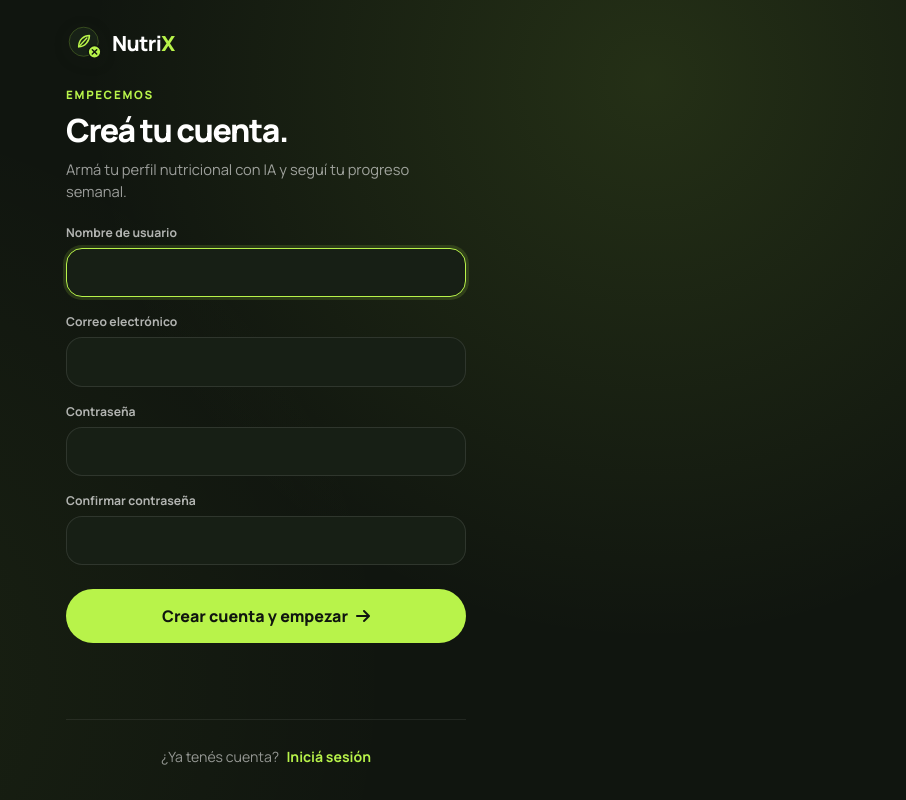
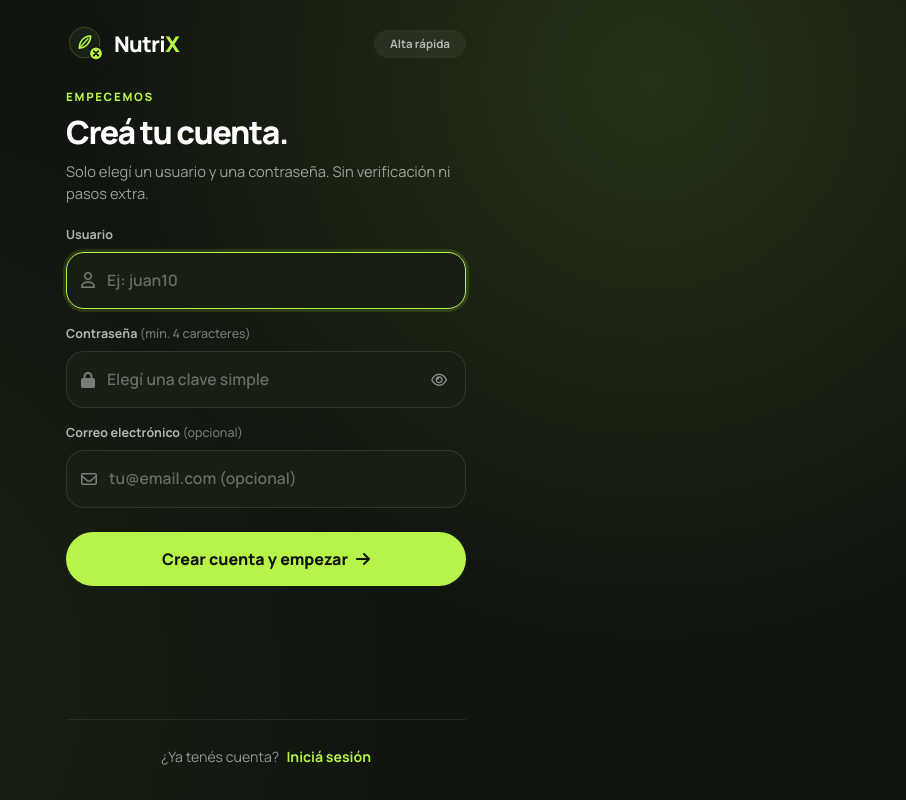
Before and after one commit to orquera10/proyecto_dieta, a Django app: page /register/ in a window 1280 px wide. Shown: the whole page, without its empty margins (374-1280 px from the left). Run offline with Django 5.2, Linux system fonts and the light colour scheme.

Commit message:
Enable simple friction-free user registration without verification

```diff
--- a/templates/tracker/register.html
+++ b/templates/tracker/register.html
@@ -62,24 +62,38 @@
     .nutra-field-label {
         display: block;
         color: rgba(255, 255, 255, 0.68);
-        font-size: 0.76rem;
+        font-size: 0.78rem;
         font-weight: 700;
-        margin-bottom: 6px;
+        margin-bottom: 7px;
     }
-    .nutra-register-form input {
-        width: 100%;
-        background: #171f15 !important;
-        border: 1.5px solid rgba(255, 255, 255, 0.1) !important;
-        border-radius: 16px !important;
-        padding: 12px 15px !important;
+    .nutra-field-shell {
+        display: flex;
+        align-items: center;
+        gap: 10px;
+        background: #171f15;
+        border: 1.5px solid rgba(255, 255, 255, 0.1);
+        border-radius: 18px;
+        padding: 4px 14px;
+        transition: border-color 0.2s ease, box-shadow 0.2s ease;
+    }
+    .nutra-field-shell:focus-within {
+        border-color: #b8f34a;
+        box-shadow: 0 0 0 3px rgba(184, 243, 74, 0.14);
+    }
+    .nutra-field-input {
+        flex: 1;
+        min-width: 0;
+        background: transparent !important;
+        border: none !important;
+        outline: none !important;
+        box-shadow: none !important;
         color: #ffffff !important;
-        font-size: 0.96rem !important;
+        font-size: 0.98rem;
         font-weight: 600;
+        padding: 12px 2px;
     }
-    .nutra-register-form input:focus {
-        border-color: #b8f34a !important;
-        box-shadow: 0 0 0 3px rgba(184, 243, 74, 0.14) !important;
-        outline: none;
+    .nutra-field-input::placeholder {
+        color: rgba(255, 255, 255, 0.34);
     }
     .btn-nutra-lime {
         width: 100%;
@@ -103,44 +117,80 @@
 <div class="nutra-auth-screen">
     <div>
         <div class="d-flex align-items-center justify-content-between mb-4">
-            {% include "tracker/_nutrix_logo.html" with dark_bg=True icon_size="38" font_size="1.3rem" %}
+            {% include "tracker/_nutrix_logo.html" with dark_bg=True icon_size="40" font_size="1.35rem" %}
+            <span class="badge rounded-pill px-3 py-2" style="background: rgba(255,255,255,0.06); color: rgba(255,255,255,0.65); font-size: 0.72rem; font-weight: 700;">
+                Alta rápida
+            </span>
         </div>
 
         <div class="auth-eyebrow">EMPECEMOS</div>
         <h1 class="auth-title">Creá tu cuenta.</h1>
-        <p class="auth-copy">Armá tu perfil nutricional con IA y seguí tu progreso semanal.</p>
+        <p class="auth-copy">Solo elegí un usuario y una contraseña. Sin verificación ni pasos extra.</p>
 
         {% if form.errors %}
-            <div class="alert alert-danger small rounded-4 py-2 mb-3">
-                Por favor revisá los errores en el formulario.
+            <div class="rounded-4 p-3 mb-3 small fw-semibold" style="background: rgba(239, 68, 68, 0.14); border: 1px solid rgba(239, 68, 68, 0.35); color: #fecaca;">
+                Por favor revisá los datos marcados abajo.
             </div>
         {% endif %}
 
-        <form method="post" action="{% url 'register' %}" class="nutra-register-form">
+        <form method="post" action="{% url 'register' %}" class="nutra-register-form" novalidate>
             {% csrf_token %}
 
             <div class="mb-3">
-                <label for="id_username" class="nutra-field-label">Nombre de usuario</label>
-                {{ form.username }}
-                {% if form.username.errors %}<div class="text-danger small mt-1">{{ form.username.errors }}</div>{% endif %}
+                <label for="id_username" class="nutra-field-label">Usuario</label>
+                <div class="nutra-field-shell">
+                    <i class="fa-regular fa-user" style="color: rgba(255,255,255,0.42);"></i>
+                    <input
+                        type="text"
+                        name="username"
+                        id="id_username"
+                        value="{{ form.username.value|default:'' }}"
+                        class="nutra-field-input"
+                        placeholder="Ej: juan10"
+                        autocomplete="username"
+                        required
+                        autofocus
+                    >
+                </div>
+                {% if form.username.errors %}<div class="text-danger small mt-1">{{ form.username.errors|join:", " }}</div>{% endif %}
             </div>
 
             <div class="mb-3">
-                <label for="id_email" class="nutra-field-label">Correo electrónico</label>
-                {{ form.email }}
-                {% if form.email.errors %}<div class="text-danger small mt-1">{{ form.email.errors }}</div>{% endif %}
-            </div>
-
-            <div class="mb-3">
-                <label for="id_password1" class="nutra-field-label">Contraseña</label>
-                {{ form.password1 }}
-                {% if form.password1.errors %}<div class="text-danger small mt-1">{{ form.password1.errors }}</div>{% endif %}
+                <label for="id_password" class="nutra-field-label">Contraseña <span style="color: rgba(255,255,255,0.42); font-weight: 500;">(mín. 4 caracteres)</span></label>
+                <div class="nutra-field-shell">
+                    <i class="fa-solid fa-lock" style="color: rgba(255,255,255,0.42);"></i>
+                    <input
+                        type="password"
+                        name="password"
+                        id="id_password"
+                        class="nutra-field-input"
+                        placeholder="Elegí una clave simple"
+                        autocomplete="new-password"
+                        minlength="4"
+                        required
+                    >
+                    <button type="button" id="btnToggleRegPassword" class="btn btn-sm p-1 border-0" style="color: rgba(255,255,255,0.5);" aria-label="Mostrar u ocultar contraseña">
+                        <i class="fa-regular fa-eye"></i>
+                    </button>
+                </div>
+                {% if form.password.errors %}<div class="text-danger small mt-1">{{ form.password.errors|join:", " }}</div>{% endif %}
             </div>
 
             <div class="mb-4">
-                <label for="id_password2" class="nutra-field-label">Confirmar contraseña</label>
-                {{ form.password2 }}
-                {% if form.password2.errors %}<div class="text-danger small mt-1">{{ form.password2.errors }}</div>{% endif %}
+                <label for="id_email" class="nutra-field-label">Correo electrónico <span style="color: rgba(255,255,255,0.42); font-weight: 500;">(opcional)</span></label>
+                <div class="nutra-field-shell">
+                    <i class="fa-regular fa-envelope" style="color: rgba(255,255,255,0.42);"></i>
+                    <input
+                        type="email"
+                        name="email"
+                        id="id_email"
+                        value="{{ form.email.value|default:'' }}"
+                        class="nutra-field-input"
+                        placeholder="tu@email.com (opcional)"
+                        autocomplete="email"
+                    >
+                </div>
+                {% if form.email.errors %}<div class="text-danger small mt-1">{{ form.email.errors|join:", " }}</div>{% endif %}
             </div>
 
             <button type="submit" class="btn-nutra-lime">
@@ -158,3 +208,16 @@
     </div>
 </div>
 {% endblock %}
+
+{% block extra_scripts %}
+<script>
+    document.getElementById('btnToggleRegPassword')?.addEventListener('click', () => {
+        const inp = document.getElementById('id_password');
+        const btn = document.getElementById('btnToggleRegPassword');
+        if (!inp || !btn) return;
+        const showing = inp.type === 'text';
+        inp.type = showing ? 'password' : 'text';
+        btn.innerHTML = showing ? '<i class="fa-regular fa-eye"></i>' : '<i class="fa-regular fa-eye-slash"></i>';
+    });
+</script>
+{% endblock %}
--- a/tracker/forms.py
+++ b/tracker/forms.py
@@ -1,6 +1,5 @@
 from django import forms
 from django.contrib.auth.models import User
-from django.contrib.auth.forms import UserCreationForm
 from .models import UserProfile, FoodItem, MealEntry, WeightLog
 
 
@@ -125,13 +124,34 @@ class WeightLogForm(forms.ModelForm):
         }
 
 
-class RegisterForm(UserCreationForm):
-    email = forms.EmailField(required=True, widget=forms.EmailInput(attrs={'class': 'form-control'}))
+class RegisterForm(forms.Form):
+    """Registro simple sin verificación ni restricciones complejas de contraseña."""
+    username = forms.CharField(
+        max_length=150,
+        error_messages={'required': 'Ingresá un nombre de usuario.'},
+    )
+    password = forms.CharField(
+        min_length=4,
+        widget=forms.PasswordInput(),
+        error_messages={
+            'required': 'Ingresá una contraseña.',
+            'min_length': 'La contraseña debe tener al menos 4 caracteres.',
+        },
+    )
+    email = forms.EmailField(required=False)
 
-    class Meta(UserCreationForm.Meta):
-        fields = UserCreationForm.Meta.fields + ('email',)
+    def clean_username(self):
+        username = (self.cleaned_data.get('username') or '').strip()
+        if not username:
+            raise forms.ValidationError('Ingresá un nombre de usuario válido.')
+        if User.objects.filter(username__iexact=username).exists():
+            raise forms.ValidationError('Ese nombre de usuario ya está registrado. Elegí otro.')
+        return username
 
-    def __init__(self, *args, **kwargs):
-        super().__init__(*args, **kwargs)
-        for fieldname in self.fields:
-            self.fields[fieldname].widget.attrs['class'] = 'form-control'
+    def save(self, commit=True):
+        user = User.objects.create_user(
+            username=self.cleaned_data['username'],
+            email=(self.cleaned_data.get('email') or '').strip(),
+            password=self.cleaned_data['password'],
+        )
+        return user
```
Also changed, not shown: config/settings.py (+4 -10 lines), tracker/tests.py (+22 -0 lines).
